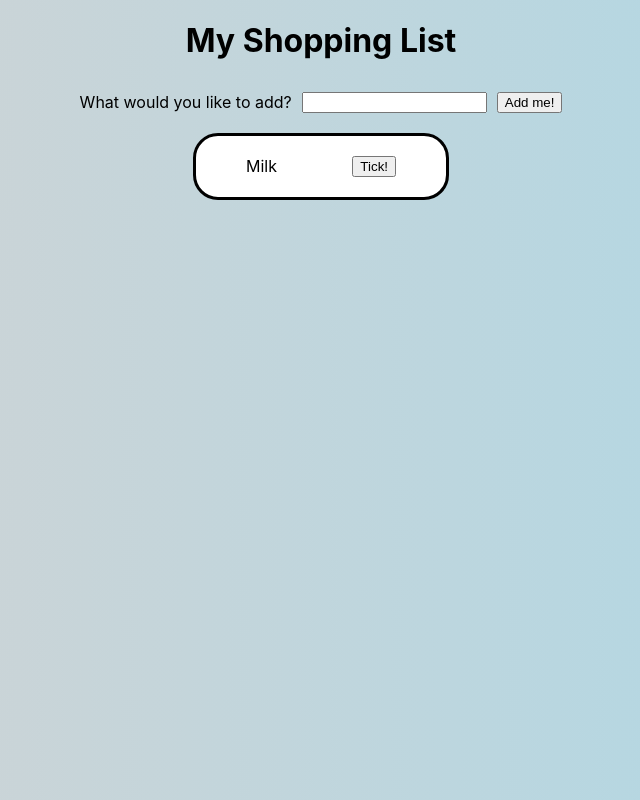
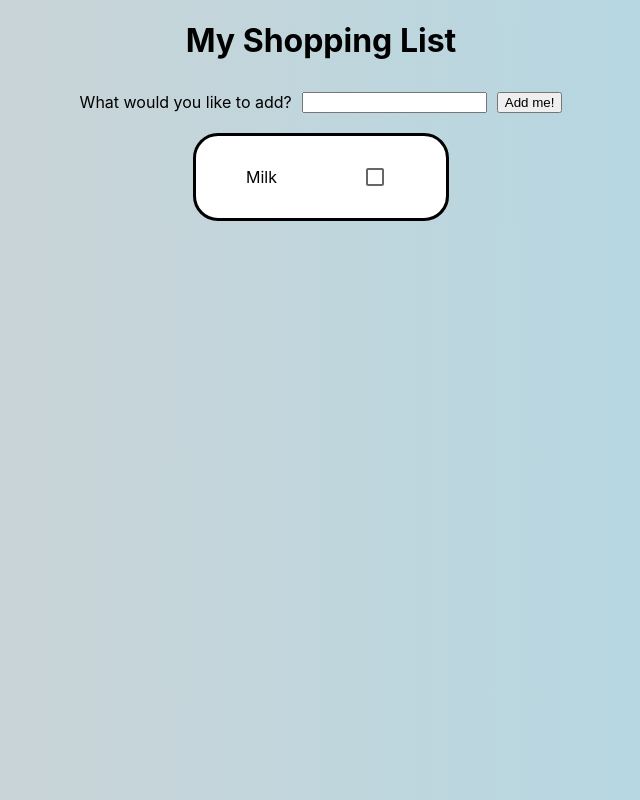
Before and after one commit to alistairwilliamtaylor/Shopping-List, a React (Create React App) app: page / in a window 1280 px wide. Shown: the whole page, without its empty margins (319-959 px from the left). Built offline with nearby package versions, Linux system fonts and the light colour scheme.

Commit message:
created components and refactored.

```diff
--- a/package.json
+++ b/package.json
@@ -3,6 +3,9 @@
   "version": "0.1.0",
   "private": true,
   "dependencies": {
+    "@emotion/react": "^11.9.0",
+    "@emotion/styled": "^11.8.1",
+    "@mui/material": "^5.8.2",
     "@testing-library/jest-dom": "^5.16.4",
     "@testing-library/react": "^13.3.0",
     "@testing-library/user-event": "^13.5.0",
--- a/src/App.tsx
+++ b/src/App.tsx
@@ -1,23 +1,24 @@
 import React, {useState} from 'react';
+import InputBox from './Components/InputBox';
 import './App.css';
+import ShoppingList from "./Components/ShoppingList";
 
 function App() {
 
     const [items, setItems] = useState([
         {name: "Milk", crossed: false}
     ]);
-    const [inputValue, setInputValue] = useState('');
 
-    const handleAddButton = () => {
+
+    const AddNewItemToList = (itemName : any ) => {
         const newItem = {
-            name: inputValue,
+            name: itemName,
             crossed: false,
         };
 
         const newItems = [...items, newItem];
 
         setItems(newItems);
-        setInputValue('');
     }
 
     const crossOut = (indexOfItemToCrossOut: any) => {
@@ -34,29 +35,12 @@ function App() {
             };
         return newItem;
     }
-    const handleSubmit = (event : any) => {
-        event.preventDefault();
-        return false;
-    }
 
     return (
         <body>
         <h1>My Shopping List</h1>
-          <form className="item-adder" onSubmit={(event) => handleSubmit(event)}>
-            <label>What would you like to add?</label>
-            <input className="user-input" type="text" value={inputValue} onChange={(event) => setInputValue(event.target.value)}/>
-              <button className="add-button" onClick={() => handleAddButton()}>Add me!</button>
-          </form>
-        <section className="common-items">
-            {items.map((item, index) => (
-                <div className ="box">
-                    <label className = {item.crossed ? "StrikeThrough" : "label"}>
-                        {item.name}
-                    </label>
-                    <button disabled={item.crossed} className="tick" onClick={() => crossOut(index)}>Tick!</button>
-                </div>
-                ))}
-        </section>
+            <InputBox AddNewItemToList={AddNewItemToList}/>
+            <ShoppingList items={items} crossOut={crossOut}/>
         </body>
     );
 }
--- /dev/null
+++ b/src/Components/InputBox.tsx
@@ -0,0 +1,22 @@
+import React, {useState} from 'react';
+
+
+function InputBox(props : any) {
+
+    const [inputValue, setInputValue] = useState('');
+
+    const handleAddButton = (e : any) => {
+        e.preventDefault();
+        props.AddNewItemToList(inputValue);
+        setInputValue("");
+    }
+
+    return(
+        <form className="item-adder" >
+            <label>What would you like to add?</label>
+            <input className="user-input" type="text" value={inputValue} onChange={(event) => setInputValue(event.target.value)}/>
+            <button className="add-button" onClick={(e) => handleAddButton(e)}>Add me!</button>
+        </form>
+    );
+}
+export default InputBox;
--- /dev/null
+++ b/src/Components/Item.tsx
@@ -0,0 +1,17 @@
+import React from 'react';
+import {Button, Checkbox} from '@mui/material';
+
+function Item({item, crossOut, index} : any) {
+
+
+    return (
+        <div className ="box">
+            <label className = {item.crossed ? "StrikeThrough" : "label"}>
+                {item.name}
+            </label>
+            <Checkbox disabled={item.crossed} className="tick" onChange={() => crossOut(index)} />
+            {/*<button disabled={item.crossed} className="tick" onClick={() => crossOut(index)}>Tick!</button>*/}
+        </div>
+    );
+}
+export default Item;
--- /dev/null
+++ b/src/Components/ShoppingList.tsx
@@ -0,0 +1,16 @@
+import React from 'react';
+import Item from './Item';
+
+function ShoppingList({items, crossOut} : any) {
+
+
+    return (
+        <section className="common-items">
+            {items.map((item : any, index : number) => (
+                <Item item={item} crossOut ={crossOut} index={index}/>
+            ))}
+        </section>
+    );
+}
+
+export default ShoppingList;
```
Also changed, not shown: 1 other file (tests, documents, lock files or other folders).
